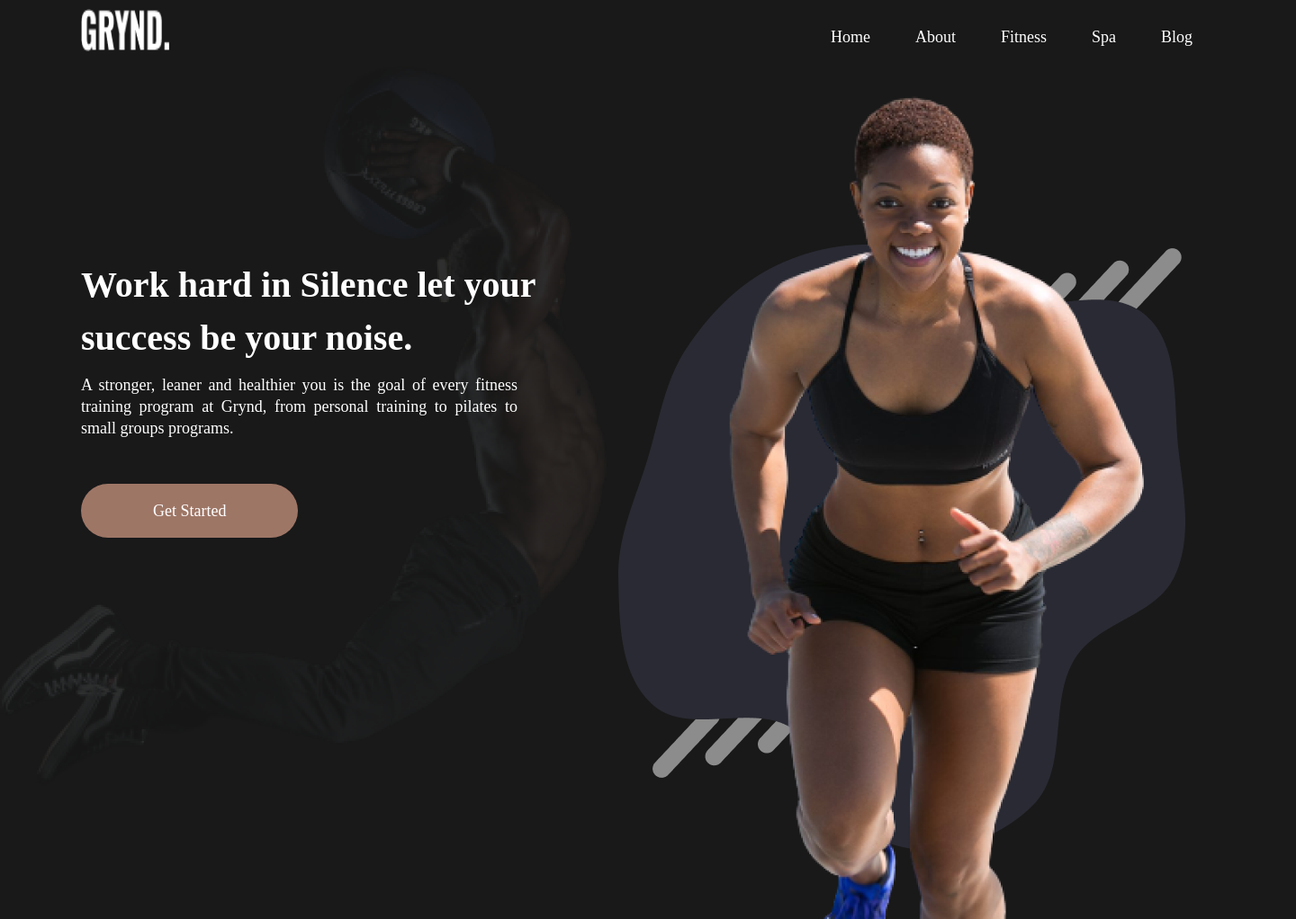
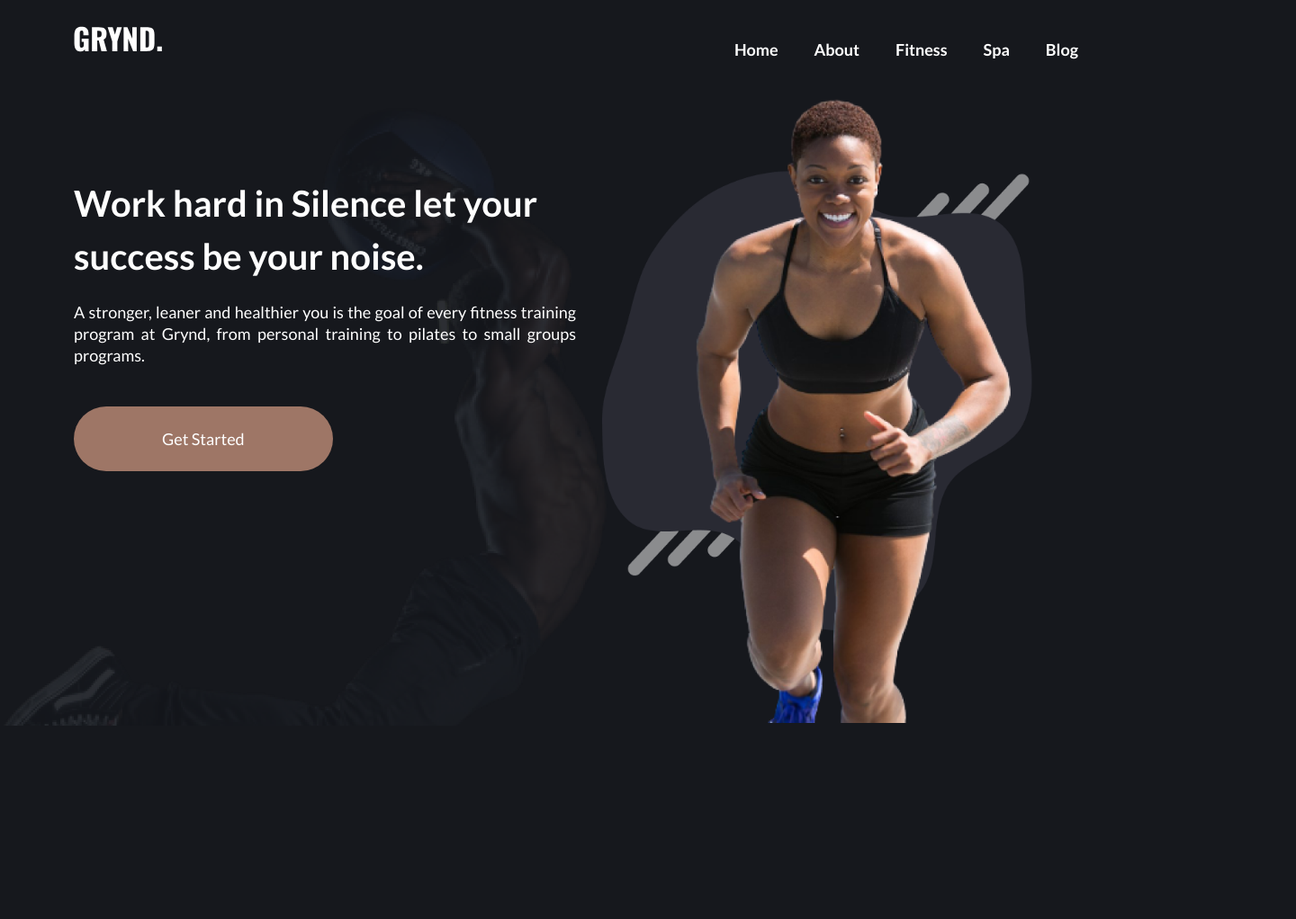
Before and after one commit to Dannyz001/grynd, a plain HTML site: page index.html in a window 1280 px wide. Shown: the top 1022 px of the page at 90% size, 1440 px wide, since content can reach past the window. After the commit the page ends 807 px from the top, so only its background shows below. Drawn offline with Linux system fonts and the light colour scheme.

Commit message:
Add files via upload

```diff
--- a/index.html
+++ b/index.html
@@ -1,33 +1,44 @@
 <!DOCTYPE html>
 <html lang="en">
     <head>
-        <meta charset="utf-8">
-        <link rel="stylesheet" href="style.css">
-        <title>Grynd Landing Page</title>
+        <meta charset="UTF-8" />
+        <meta http-equiv="X-UA-Compatible" content="IE=edge" />
+        <meta name="viewport" content="width=device-width, initial-scale=1.0" />
+        <link rel="stylesheet" href="style.css" />
+        <title>Grynd</title>
+
+
     </head>
-    <body>
-        <div class="background">
-            <header>
-                <img src="images/GRYND..PNG" alt="LOGO" width="98px" height="47px">
-                 <ul>
-                    <li><a href="http://www.example.com">Home</a></li>
-                    <li><a href="http://www.example.com">About</a></li>
-                    <li><a href="http://www.example.com">Fitness</a></li>
-                    <li><a href="http://www.example.com">Spa</a></li>
-                    <li><a href="http://www.example.com">Blog</a></li>
-                 </ul>
-            </header>
-            <div class="main-container">
-                <div class="container1">
-                    <h3>Work hard in Silence let your success be your noise.</h3>
-                    <p>A stronger, leaner and healthier you is the goal of every fitness training program at Grynd, from personal training to pilates to small groups programs.</p>
-                    <a href="http://www.example.com" id="btn">Get Started</a>
-                </div>
-                <div class="container2">
 
-                    <img src="images/Image 01.png" alt="">
-                </div>
+    <body class="body-background center" >
+
+        <header>
+            <nav class="center nav-arrangement" >
+                <!--logo-->
+                <img src="images/GRYND..svg" alt="LOGO" width="98px" height="47px">
+                <!--nav links-->
+                <ul class="nav-style">
+                    <li><a class="nav-link" href="http://www.example.com">Home</a></li>
+                    <li><a class="nav-link" href="http://www.example.com">About</a></li>
+                    <li><a class="nav-link" href="http://www.example.com">Fitness</a></li>
+                    <li><a class="nav-link" href="http://www.example.com">Spa</a></li>
+                    <li><a class="nav-link" href="http://www.example.com">Blog</a></li>
+                </ul>
+                <!--nav links ends-->
+            </nav>
+        </header>
+
+        <div class="main_content center">
+            <div class="content_description ">
+                <h3 class="description_heading">Work hard in Silence let your success be your noise.</h3>
+                <p class="description_subhead">A stronger, leaner and healthier you is the goal of every fitness training program at Grynd, from personal training to pilates to small groups programs.</p>
+                <a href="http://www.example.com" id="CTA">Get Started</a>
             </div>
+
+            <div class="content_img">
+                <img src="images/header-img.png" alt="">
+            </div>
+
         </div>
     </body>
 </html>
--- a/style.css
+++ b/style.css
@@ -1,116 +1,148 @@
+/*Google fonts*/
+@import url('https://fonts.googleapis.com/css2?family=Lato:ital,wght@0,100;0,300;0,400;0,700;0,900;1,100;1,300;1,400;1,700;1,900&display=swap');
+/*Reset*/
 *{
     margin: 0;
     padding: 0;
     box-sizing: border-box;
 }
-
-.background{
-    background-image: url("images/Bg Imagenew.png");
-    background-repeat: no-repeat;
-    background-color: rgba(0, 0, 0, 0.9);
-    height: 1024px;
-    width: 1440px;
-    padding: 10px 70px 0 90px;
+body{
+    font-family: "Lato";
 
 }
-header ul li{
-    list-style-type: none;
 
-    font-size: 18px;
-    margin: 5px;
+.body-background{
 
+    padding: 0 40px;
+    background-image: url("images/Bg Image.png");
+    background-repeat: no-repeat;
+    background-color:#16181d;
+}
+
+.center{
+    max-width: 1196px;
+    margin: auto;
+}
+
+.nav-arrangement{
+    display: flex;
+    color: white;
+    justify-content: space-between;
+    padding: 20px 0 ;
+    align-items: flex-end ;
 
 }
-header ul a:hover{
 
-border: 1px solid white;
-}
-header ul a{
-    text-decoration: none;
-    color: white;
-    padding: 10px 20px;
+.nav-style{
+    display: flex;
+    flex-direction: row;
+    gap: 40px;
 
 }
-header{
-    display: flex;
-    flex-direction: row;
+
+.nav-style li{
+    list-style-type: none;
+}
+
+.nav-link{
+
+     text-decoration: none;
+     font-weight: 700;
+     font-size: 18px;
+     line-height: 24px;
      color: white;
-    justify-content: space-between;
 
  }
-header ul{
+
+.nav-link:hover{
 display: flex;
-    flex-direction: row;
-    margin-right: 20px;
-    align-self: flex-end;
-    z-index: 2;
-}
-header h3{
-font-style: normal;
-font-weight: 700;
-font-size: 32px;
-line-height: 47px;
+border: 1px solid white;
 
 }
-.main-container{
+
+.main_content{
     display: flex;
-    padding: 20px 0;
-}
-.container1{
-    margin-top: 210px;
+    padding: 20px 0 0;
+
 }
 
-.container1 h3{
+.content_description{
+    margin-top: 90px;
+    width: 50%;
+}
 
-        font:Oswald;
+.description_heading{
+
     font-weight:700px;
     font-size:40px;
-        line-height:59.28px;
+    line-height:59px;
     color: white;
-        margin-bottom: 10px;
+    margin-bottom: 20px;
 }
-.container1 p{
+.description_subhead{
     font-weight:400px;
     font-size: 18px;
     line-height:24px;
     color: white;
-        width: 485px;
     text-align:justify;
+    margin-bottom: 45px;
 }
 
-#btn{
+#CTA{
     display: inline-block;
     background-color: #9E7666;
     text-align: center;
-    margin: 50px 0;
-    padding: 18px 80px;
+    padding: 24px 98px;
     border-radius: 50px;
     color: white;
     font-weight: 600px;
     font-size: 18px;
     text-decoration: none;
     line-height: 24px;
+    margin-bottom: 20px;
 }
 
- #btn:hover{
+ #CTA:hover{
     background-color: #9e5336;
     font-size: 20px;
 }
-.container2{
-    display: flex;
-    width: 60%;
-    height: 1000%;
-    background-image: url("images/Hero Bg.png" );
-    background-repeat: no-repeat;
-    background-position: center;
 
+.content_img{
+width: 50%;
+  }
+.content_img img{
+    width: 100%;
+}
+
+@media screen and (max-width: 768px) {
+
+    .body-background{
+
+   }
+   .nav-style{
+    display: none;
+   }
+   .main_content{
+    display: block;
 
 
 }
-.container2 img{
-    display: flex;
-    margin-bottom: 40px;
-position:relative;
-bottom: 78px;
+   .content_description{
+
+    width: 100%;
+    text-align: center;
+    margin-top: 40px;
+    margin-bottom: 20px;
 
 }
+.description_subhead{
+    text-align: center;
+}
+#CTA{
+    padding: 18px 60px;
+    justify-self: center;
+}
+.content_img{
+    width: 100%;
+}
+}
```
Also changed, not shown: images/Bg Image.png (added), images/GRYND..svg (added), images/header-img.png (added). Lines whose indentation alone changed are shown as unchanged.
